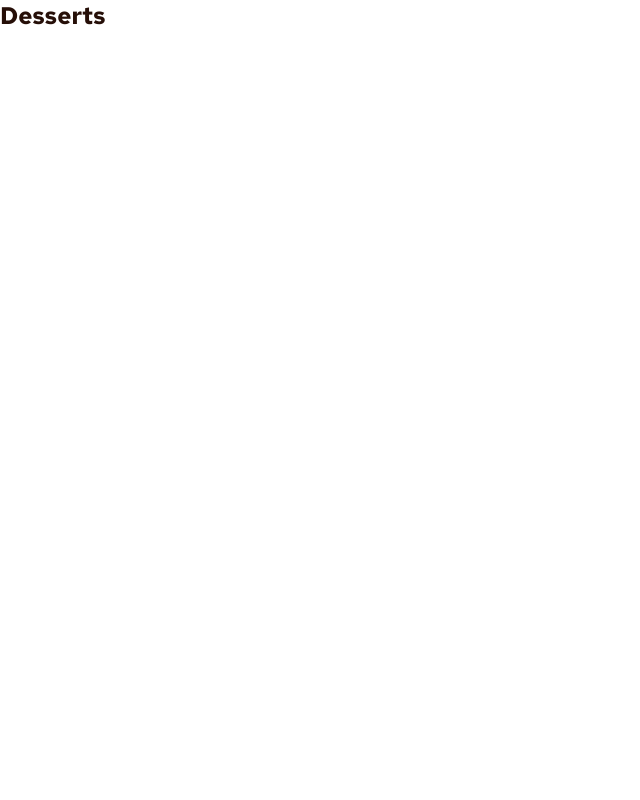
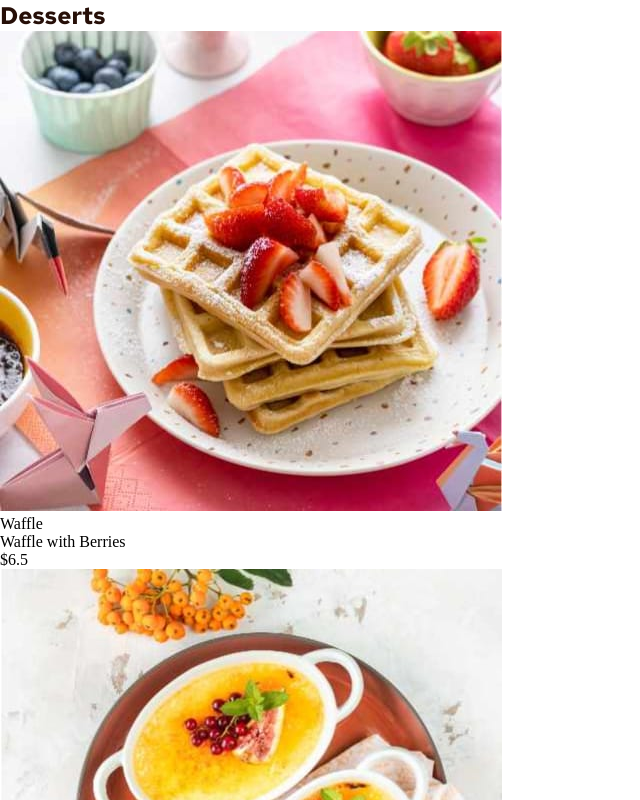
Before and after one commit to LeonardoFreiria/product-list-with-cart, an Angular app: page / in a window 1280 px wide. Shown: the top 800 px of the page, without its empty margins (0-640 px from the left). Built offline with nearby package versions, Linux system fonts and the light colour scheme.

Commit message:
feat: Show dessert in the template

```diff
--- a/src/app/app.component.html
+++ b/src/app/app.component.html
@@ -1 +1,12 @@
 <h1 class="section-title">Desserts</h1>
+
+<div class="grid-container">
+  @for (dessert of desserts(); track dessert.name) {
+    <figure>
+      <img class="dessert-image" [ngSrc]="dessert.image.desktop" priority width="502" height="480"  [alt]="dessert.name">
+      <figcaption>{{dessert.category}}</figcaption>
+      <figcaption>{{dessert.name}}</figcaption>
+      <figcaption>${{dessert.price}}</figcaption>
+    </figure>
+  }
+</div>
```
